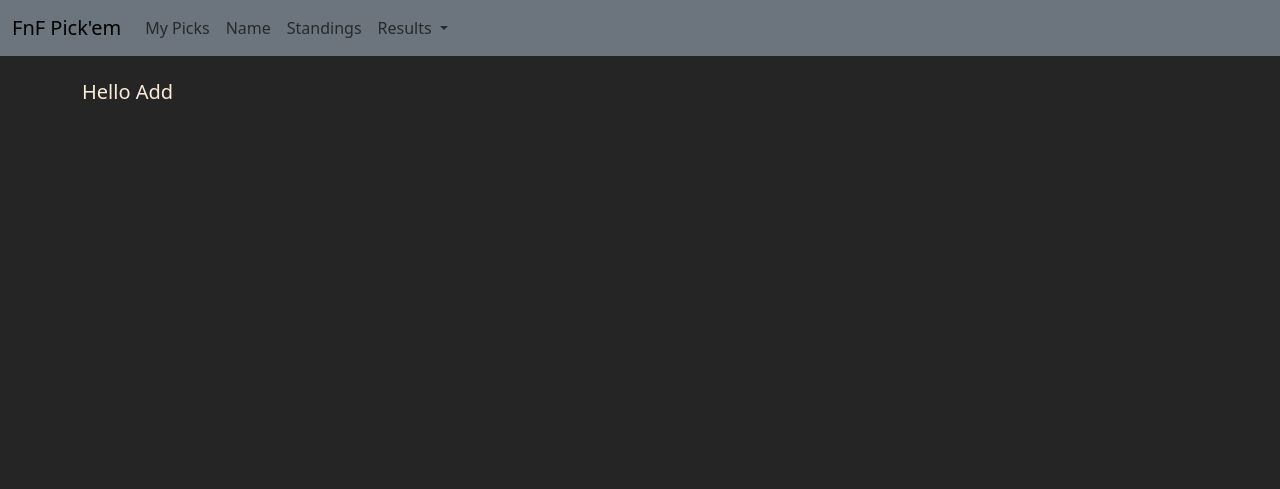
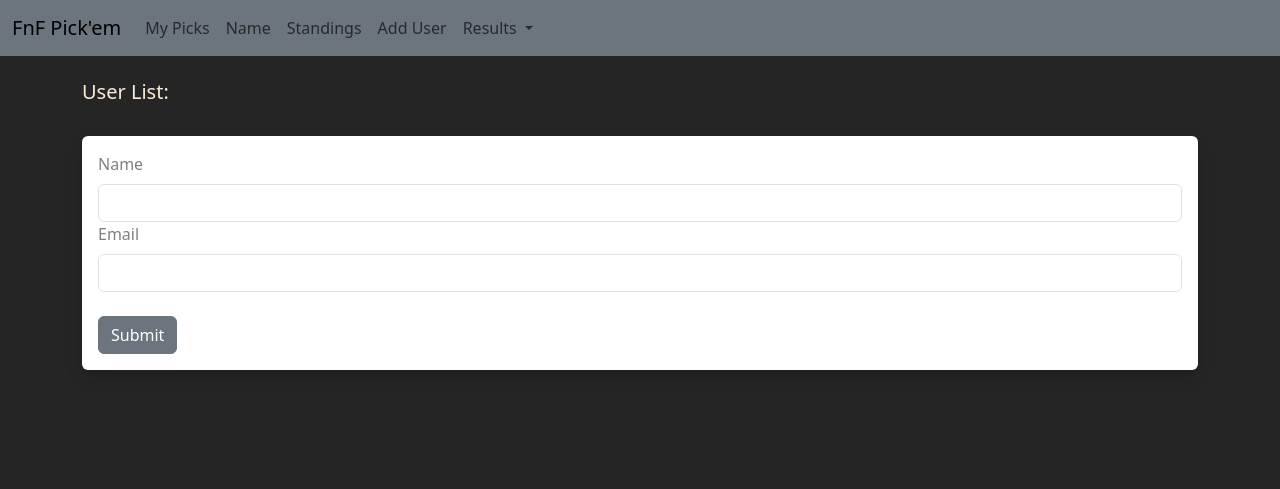
Before and after one commit to thebranflakes/nfl_pickem2, a Flask app: page /user/add in a window 1280 px wide. Shown: the top 489 px of the page. Run offline with Flask 2, Linux system fonts and the light colour scheme.

Commit message:
users are now editable with its own page

```diff
--- a/app.py
+++ b/app.py
@@ -1,4 +1,4 @@
-from flask import Flask, render_template, flash
+from flask import Flask, render_template, flash, request
 from flask_wtf import FlaskForm
 from wtforms import StringField, SubmitField
 from wtforms.validators import DataRequired
@@ -8,9 +8,13 @@ from datetime import datetime
 # Create Flask Instance
 app = Flask(__name__)
 # Add Database
-app.config['SQLALCHEMY_DATABASE_URI'] = 'sqlite:///users.db'
+# Old sqlite db
+# app.config['SQLALCHEMY_DATABASE_URI'] = 'sqlite:///users.db'
+# New mysql db
+app.config['SQLALCHEMY_DATABASE_URI'] = 'mysql+pymysql://root:password123@localhost/our_users'
 # Secret Key
 app.config['SECRET_KEY'] = "69_secret_key_420"
+app.app_context()
 # Initialize Database
 db = SQLAlchemy(app)
 
@@ -22,10 +26,38 @@ class Users(db.Model):
     email = db.Column(db.String(100), nullable=False, unique=True)
     date_added = db.Column(db.DateTime, default=datetime.utcnow)
 
+    def __repr__(self):
+        return '<Name %r>' % self.name
+
 
 # Create a Form Class
+class UserForm(FlaskForm):
+    name = StringField("Name", validators=[DataRequired()])
+    email = StringField("Email", validators=[DataRequired()])
+    submit = SubmitField("Submit")
+
+
+# Update Database
+@app.route('/update/<int:id>', methods=['GET', 'POST'])
+def update(id):
+    form = UserForm()
+    name_to_update = Users.query.get_or_404(id)
+    if request.method == 'POST':
+        name_to_update.name = request.form['name']
+        name_to_update.email = request.form['email']
+        try:
+            db.session.commit()
+            flash("User Updated Successfully")
+            return render_template('update.html', form=form, name_to_update=name_to_update)
+        except:
+            flash("User Update Failed")
+            return render_template('update.html', form=form, name_to_update=name_to_update)
+    else:
+        return render_template('update.html', form=form, name_to_update=name_to_update)
+
+
 class NamerForm(FlaskForm):
-    name = StringField("Whats Your Name", validators=[DataRequired()])
+    name = StringField("Name", validators=[DataRequired()])
     submit = SubmitField("Submit")
 
 
@@ -37,6 +69,23 @@ class NamerForm(FlaskForm):
 # title
 # trim
 # striptags
+
+
+@app.route('/user/add', methods=['GET', 'POST'])
+def add_user():
+    name = None
+    form = UserForm()
+    if form.validate_on_submit():
+        user = Users.query.filter_by(email=form.email.data).first()
+        if user is None:
+            user = Users(name=form.name.data, email=form.email.data)
+            db.session.add(user)
+            db.session.commit()
+        name = form.name.data
+        form.name.data = ''
+        flash("User Added Successfully!")
+    our_users = Users.query.order_by(Users.date_added)
+    return render_template('add_user.html', form=form, name=name, our_users=our_users)
 
 
 # Create a route
--- a/static/css/style.css
+++ b/static/css/style.css
@@ -5,7 +5,11 @@ h1 {
 
 body {
     background: #252525;
-    color: #fff;
+    color: #808080;
+}
+
+td {
+    color: #808080;
 }
 
 #demo{
--- /dev/null
+++ b/templates/add_user.html
@@ -0,0 +1,49 @@
+{% extends 'base.html'%}
+
+{% block content %}
+
+    {% for message in get_flashed_messages() %}
+
+        <div class="alert alert-success" role="alert">
+            {{ message }}
+        </div>
+
+    {% endfor %}
+
+    {% if name %}
+        <h1>User Added!</h1>
+        <br/><br/><br/>
+        <table class="table table-bordered table-sm table-hover table-dark">
+        {% for our_user in our_users %}
+            <tr>
+                <td>{{ our_user.id }}.  <a href="{{ url_for('update', id=our_user.id) }}">{{ our_user.name }}</a> - {{ our_user.email }}</td>
+            </tr>
+        {% endfor %}
+    </table>
+    {% else %}
+        <h1>User List:</h1>
+        <br/>
+        <div class="shadow p-3 mb-5 bg-white rounded">
+        <form method="POST">
+            {{ form.hidden_tag() }}
+
+            {{ form.name.label(class="form-label") }}
+            {{ form.name(class="form-control") }}
+            {{ form.email.label(class="form-label") }}
+            {{ form.email(class="form-control") }}
+            <br/>
+            {{ form.submit(class="btn btn-secondary") }}
+        </form>
+        </div>
+
+    <br/><br/><br/>
+    <table class="table table-bordered table-sm table-hover table-dark">
+    {% for our_user in our_users %}
+        <tr>
+            <td>{{ our_user.id }}.  <a href="{{ url_for('update', id=our_user.id) }}">{{ our_user.name }}</a> - {{ our_user.email }}</td>
+        </tr>
+    {% endfor %}
+    </table>
+    {% endif %}
+
+{% endblock %}
--- a/templates/navbar.html
+++ b/templates/navbar.html
@@ -16,8 +16,13 @@
         </li>
 
         <li class="nav-item">
-          <a class="nav-link" href="404.html">Standings</a>
+          <a class="nav-link" href="{{ url_for('index')}}">Standings</a>
         </li>
+
+        <li class="nav-item">
+         <a class="nav-link" href="{{ url_for('add_user')}}">Add User</a>
+        </li>
+
         <li class="nav-item dropdown">
           <a class="nav-link dropdown-toggle" href="#" role="button" data-bs-toggle="dropdown" aria-expanded="false">
             Results
```
Also changed, not shown: create_db.py (added, +11 -0 lines), templates/update.html (added, +43 -0 lines), instance/users.db (added).
